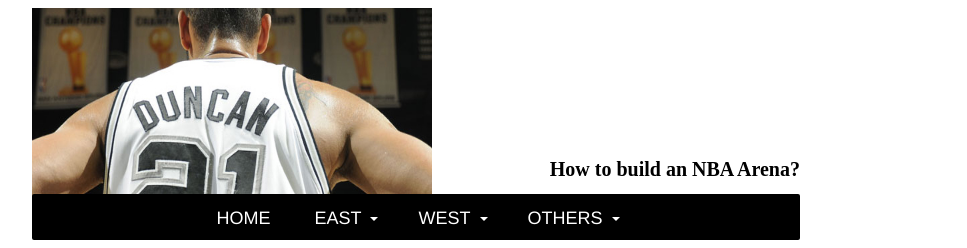
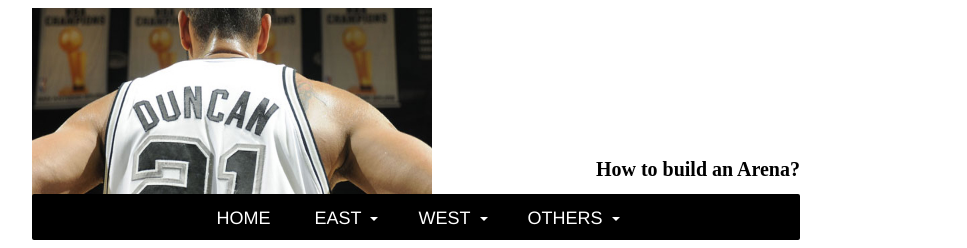
Before and after one commit to gospursgo2112/gospursgo2112.github.io, a plain HTML site: page info.html in a window 1280 px wide. Shown: the top 248 px of the page, without its empty margins (224-1191 px from the left). Drawn offline with nearby package versions, Linux system fonts and the light colour scheme.

Commit message:
info修改

```diff
--- a/info.html
+++ b/info.html
@@ -191,7 +191,7 @@
 	<div  style="z-index:1; left:20%; width:60%; position: absolute;">
 		<img src = "infoImaes/4.jpg" height = "200px" width="400px"  style="position:absolute;  z-index:0;">
         <div class="main">
-			<h1 id = "teamName">How to build an NBA Arena?</h1>
+			<h1 id = "teamName">How to build an Arena?</h1>
 		</div>
 
 		<nav id="ddmenu">
```
